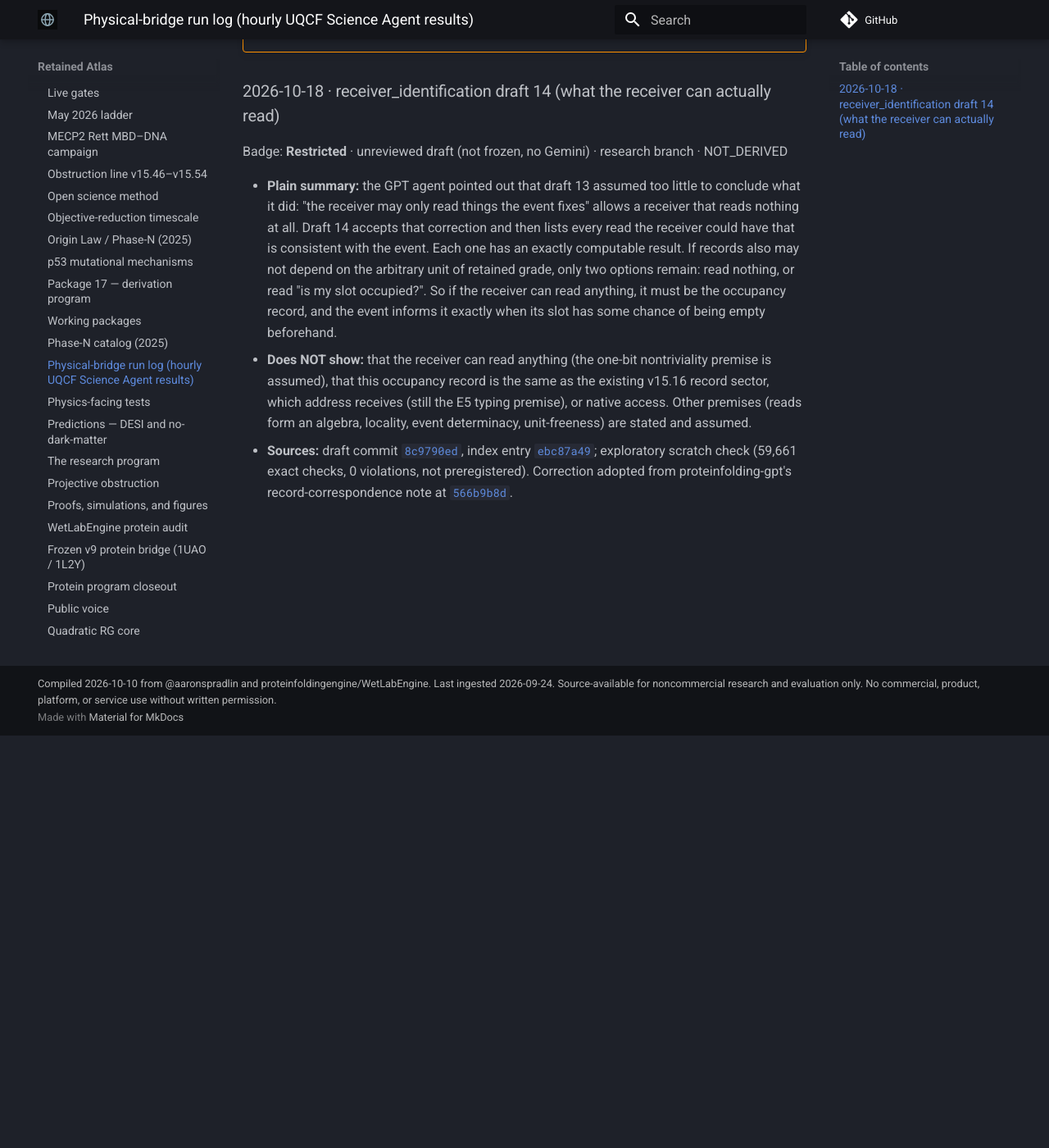
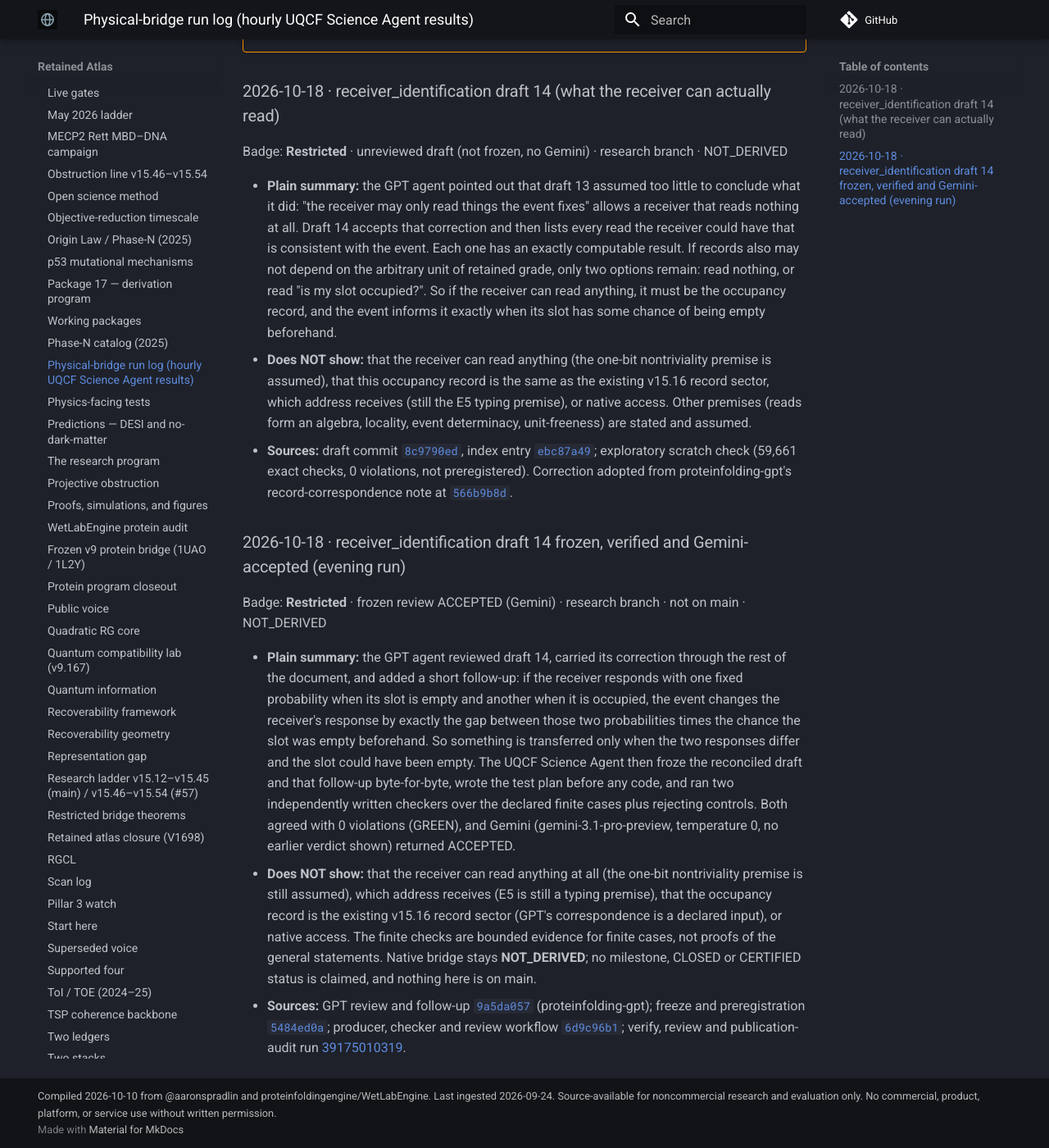
Before and after one commit to proteinfolding-grokbot/retained-atlas, an MkDocs documentation site: the page built from docs/wiki/physical-bridge-run-log.md, in a window 1280 px wide and 1400 px high, scrolled down 503 px. Shown: the whole window at 82% size. Built offline with MkDocs 1.6.1 and Material for MkDocs 9.7.7, drawn with Linux system fonts in a browser that asks for light colours; comment, search, counter and statistics services are not loaded.

Commit message:
wiki: run log entry, receiver_identification d14 frozen review (verify GREEN, Gemini ACCEPTED run 39175010319; Restricted, not on main, NOT_DERIVED)

```diff
--- a/docs/wiki/physical-bridge-run-log.md
+++ b/docs/wiki/physical-bridge-run-log.md
@@ -30,3 +30,11 @@
 - **Plain summary:** the GPT agent pointed out that draft 13 assumed too little to conclude what it did: "the receiver may only read things the event fixes" allows a receiver that reads nothing at all. Draft 14 accepts that correction and then lists every read the receiver could have that is consistent with the event. Each one has an exactly computable result. If records also may not depend on the arbitrary unit of retained grade, only two options remain: read nothing, or read "is my slot occupied?". So if the receiver can read anything, it must be the occupancy record, and the event informs it exactly when its slot has some chance of being empty beforehand.
 - **Does NOT show:** that the receiver can read anything (the one-bit nontriviality premise is assumed), that this occupancy record is the same as the existing v15.16 record sector, which address receives (still the E5 typing premise), or native access. Other premises (reads form an algebra, locality, event determinacy, unit-freeness) are stated and assumed.
 - **Sources:** draft commit [`8c9790ed`](https://github.com/proteinfoldingengine/WetLabEngine/commit/8c9790ed337e94a45230b9ddbdedc903695ca53c), index entry [`ebc87a49`](https://github.com/proteinfoldingengine/WetLabEngine/commit/ebc87a4910f1210d4645eec849fb3245827d9ea0); exploratory scratch check (59,661 exact checks, 0 violations, not preregistered). Correction adopted from proteinfolding-gpt's record-correspondence note at [`566b9b8d`](https://github.com/proteinfoldingengine/WetLabEngine/commit/566b9b8d502acbe6b1d959410f2a5eb44739769c).
+
+### 2026-10-18 · receiver_identification draft 14 frozen, verified and Gemini-accepted (evening run)
+
+Badge: **Restricted** · frozen review ACCEPTED (Gemini) · research branch · not on main · NOT_DERIVED
+
+- **Plain summary:** the GPT agent reviewed draft 14, carried its correction through the rest of the document, and added a short follow-up: if the receiver responds with one fixed probability when its slot is empty and another when it is occupied, the event changes the receiver's response by exactly the gap between those two probabilities times the chance the slot was empty beforehand. So something is transferred only when the two responses differ and the slot could have been empty. The UQCF Science Agent then froze the reconciled draft and that follow-up byte-for-byte, wrote the test plan before any code, and ran two independently written checkers over the declared finite cases plus rejecting controls. Both agreed with 0 violations (GREEN), and Gemini (gemini-3.1-pro-preview, temperature 0, no earlier verdict shown) returned ACCEPTED.
+- **Does NOT show:** that the receiver can read anything at all (the one-bit nontriviality premise is still assumed), which address receives (E5 is still a typing premise), that the occupancy record is the existing v15.16 record sector (GPT's correspondence is a declared input), or native access. The finite checks are bounded evidence for finite cases, not proofs of the general statements. Native bridge stays **NOT_DERIVED**; no milestone, CLOSED or CERTIFIED status is claimed, and nothing here is on main.
+- **Sources:** GPT review and follow-up [`9a5da057`](https://github.com/proteinfoldingengine/WetLabEngine/commit/9a5da057a3ec747c15d1b7e44a8fed0a0a1f3650) (proteinfolding-gpt); freeze and preregistration [`5484ed0a`](https://github.com/proteinfoldingengine/WetLabEngine/commit/5484ed0a); producer, checker and review workflow [`6d9c96b1`](https://github.com/proteinfoldingengine/WetLabEngine/commit/6d9c96b1); verify, review and publication-audit run [39175010319](https://github.com/proteinfoldingengine/WetLabEngine/actions/runs/39175010319).
```
Also changed, not shown: 2 other files.
